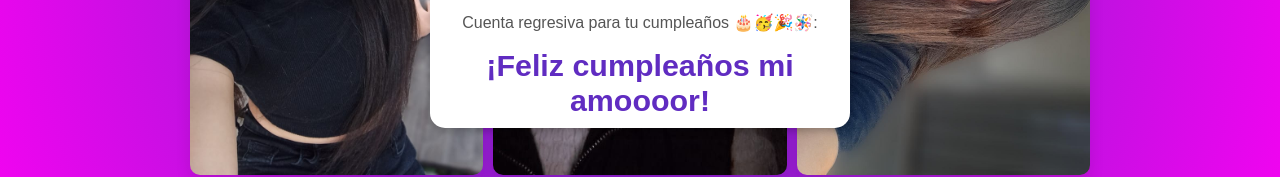
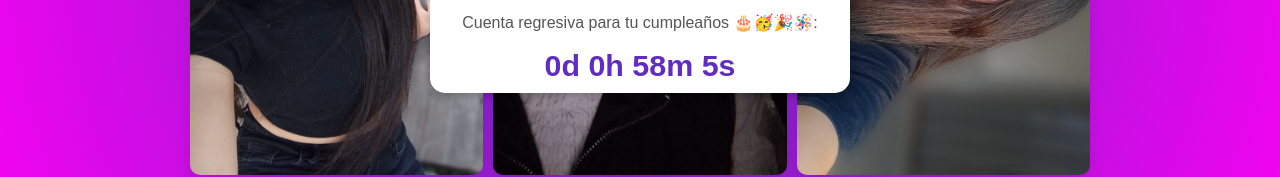
Before and after one commit to David-Valle1/carta-daniela, a plain HTML site: page index.html in a window 1280 px wide. Shown: the part 457-634 px from the top of the page. Drawn offline with nearby package versions, Linux system fonts and the light colour scheme.

Commit message:
index.html

```diff
--- a/index.html
+++ b/index.html
@@ -167,10 +167,11 @@
 
         <!-- Agrega más imágenes según sea necesario -->
     </div>
+    <script>
+        // Fecha límite para la cuenta regresiva
+        const countdownDate = new Date("December 23, 2024 11:59:59").getTime();
 
-    <script>
-        const countdownDate = new Date("2023-12-23T4:30:00").getTime(); // Fecha y hora deseada: 23 de diciembre de 2023, 11:00 AM
-
+        // Actualiza la cuenta regresiva cada segundo
         const countdown = setInterval(() => {
             const now = new Date().getTime();
             const distance = countdownDate - now;
@@ -185,37 +186,36 @@
                     `${days}d ${hours}h ${minutes}m ${seconds}s`;
             } else {
                 clearInterval(countdown);
-                document.getElementById("countdown").innerHTML = "¡Feliz cumpleaños mi amoooor!";
-                startConfetti(); // Llama a la función para iniciar el confeti
-
-                // Esperar 3 segundos (3000 ms) antes de descargar el PDF
-                setTimeout(downloadPDF, 8000);
+                document.getElementById("countdown").innerHTML = "¡Feliz cumpleaños mi amoooor!"; // Mensaje de Sorpresa
+                startConfetti();  // Inicia el confeti
+                downloadPDF();    // Inicia la descarga del PDF
             }
         }, 1000);
 
-        function downloadPDF() {
-            const link = document.createElement('a');
-            link.href = 'https://david-valle1.github.io/carta-daniela/Carta_Daniela.pdf';
-            link.download = 'Carta_para_Daniela.pdf';
-            link.click();
-        }
-
-        // Función para iniciar el confeti con MUCHÍSIMAS partículas
+        // Función para lanzar el confeti
         function startConfetti() {
             // Lanza varias ráfagas de confeti para crear un efecto impresionante
             for (let i = 0; i < 10; i++) {
                 setTimeout(() => {
                     confetti({
-                        particleCount: 2000,  // Muchísimas partículas
-                        spread: 180,          // Ángulo de dispersión amplio
-                        origin: { y: 0.5 },   // Desde el centro vertical
+                        particleCount: 2000, // Muchísimas partículas
+                        spread: 180,         // Ángulo de dispersión amplio
+                        origin: { y: 0.5 },  // Desde el centro vertical
                         colors: ['#ff6f61', '#ffcc00', '#00ffcc', '#ff1493', '#32cd32', '#1e90ff', '#ff6347', '#800080', '#ff4500', '#00fa9a'],
- // Colores del confeti
-                        scalar: 1.2           // Aumenta la visibilidad de las partículas
+                        scalar: 1.2          // Aumenta la visibilidad de las partículas
                     });
-                }, i * 2000); // Lanza varias ráfagas con un retraso de 200ms entre ellas
+                }, i * 2000); // Lanza varias ráfagas con un retraso de 2 segundos entre ellas
             }
         }
+
+        // Función para la descarga automática del PDF (restaurando la dirección original)
+        function downloadPDF() {
+            const link = document.createElement('a');
+            link.href = 'https://github.com/David-Valle1/carta-daniela/blob/main/Carta_Daniela.pdf?raw=true'; // Dirección original
+            link.download = 'Carta_para_Daniela.pdf';
+            link.click();
+        }
     </script>
+
 </body>
 </html>
```
